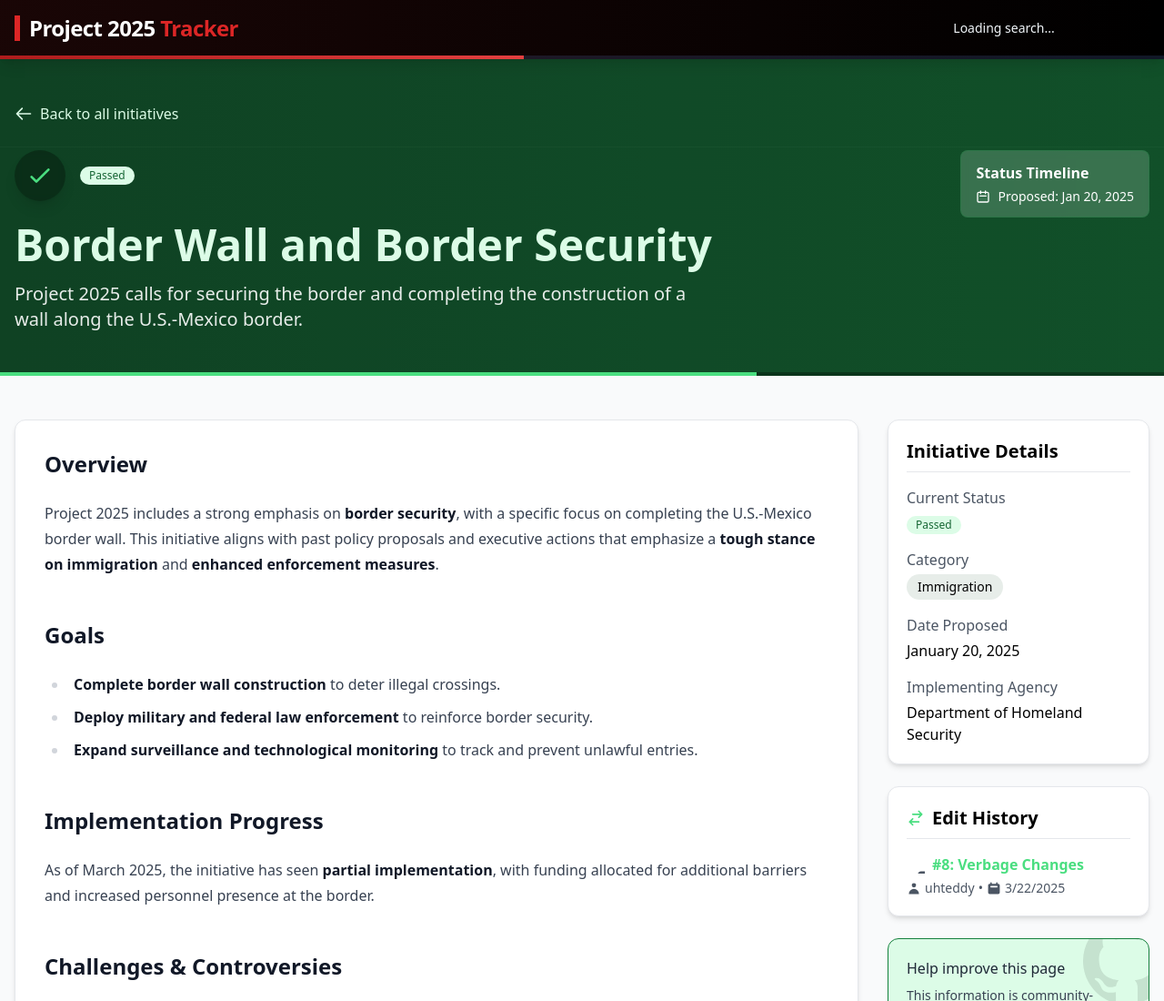
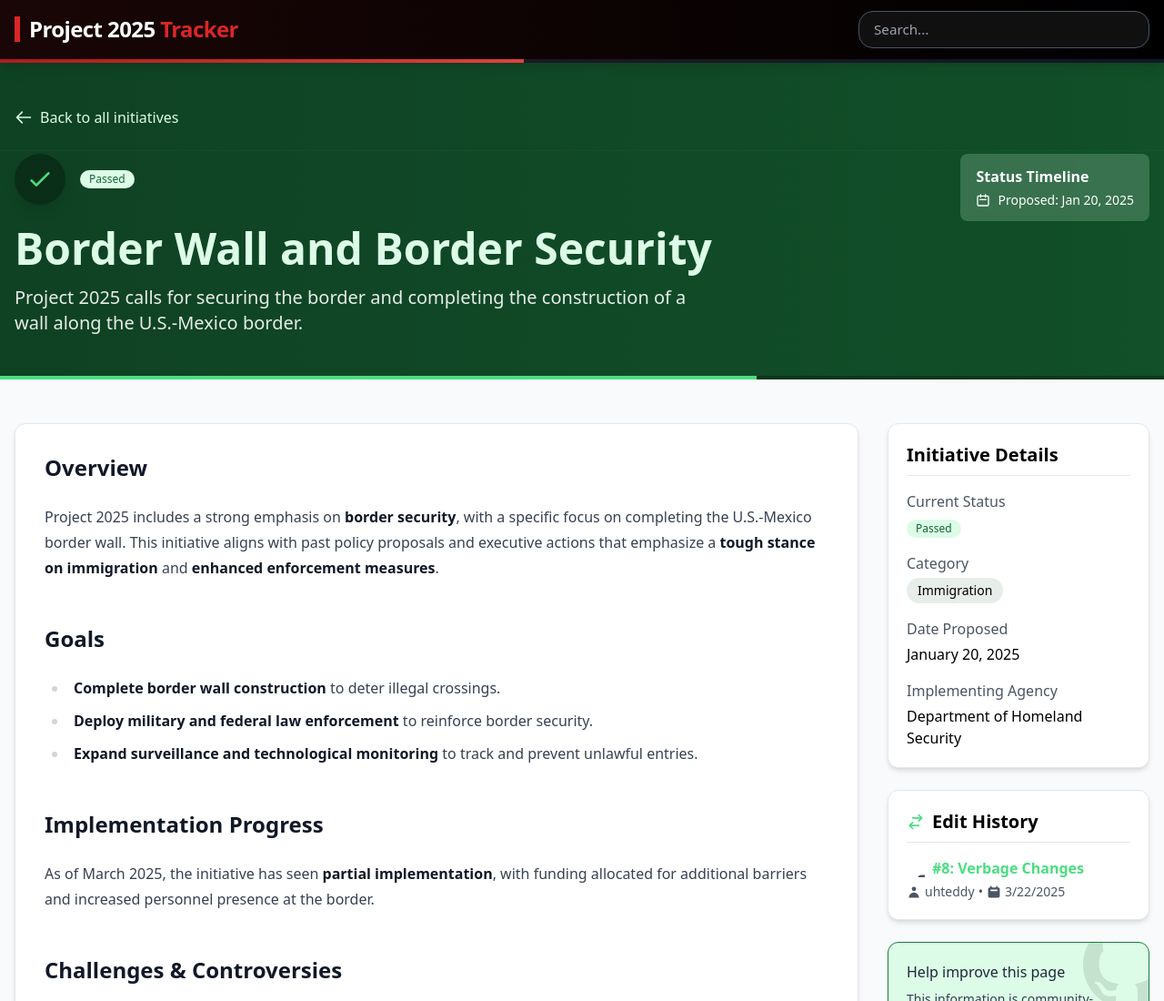
Before and after one commit to uhteddy/watch2025.org, an Astro site: page /initiatives/border-wall in a window 1280 px wide. Shown: the top 1100 px of the page at 91% size. Built offline with nearby package versions, Linux system fonts and the light colour scheme; Astro itself is replaced by a stand-in of ours.

Commit message:
Mobile support

```diff
--- a/src/components/Search.svelte
+++ b/src/components/Search.svelte
@@ -29,7 +29,16 @@
   <div class="search-container" class:active={isSearchOpen}>
     <div bind:this={searchContainer}></div>
     {#if !isLoaded}
-        <div class="loading">Loading search...</div>
+      <div class="placeholder-search">
+        <div class="placeholder-input-container">
+          <input
+            type="text"
+            class="placeholder-input"
+            placeholder="Search..."
+            disabled
+          />
+        </div>
+      </div>
     {/if}
   </div>
 </div>
@@ -45,11 +54,30 @@
       width: 100%;
     }
 
-    .loading {
-      text-align: center;
-      padding: 0.5rem;
+    /* Placeholder input styling */
+    .placeholder-search {
+      width: 100%;
+    }
+
+    .placeholder-input-container {
+      position: relative;
+      margin-bottom: 0;
+    }
+
+    .placeholder-input {
+      background-color: rgba(23, 23, 23, 0.7);
+      border: 1px solid #4b5563;
       color: #f1f5f9;
-      font-size: 0.875rem;
+      padding: 0.5rem 1rem;
+      width: 100%;
+      backdrop-filter: blur(4px);
+      border-radius: 1rem;
+      font-size: calc(16px * 0.95);
+      font-family: system-ui, sans-serif;
+    }
+
+    .placeholder-input::placeholder {
+      color: #9ca3af;
     }
 
     /* Base styling for the search UI */
--- a/src/layouts/Layout.astro
+++ b/src/layouts/Layout.astro
@@ -21,9 +21,22 @@
                     <span class="tracking-tight">Project 2025 <span class="text-red-600">Tracker</span></span>
                 </a>
 
-                <div class="md:w-72 lg:w-80">
+                <!-- Search for desktop: hidden on mobile -->
+                <div class="hidden md:block md:w-72 lg:w-80">
                     <Search client:idle />
                 </div>
+
+                <!-- Search toggle button for mobile -->
+                <button id="search-toggle" class="md:hidden p-2 bg-red-600 hover:bg-red-700 rounded-md transition-colors">
+                    <svg xmlns="http://www.w3.org/2000/svg" fill="none" viewBox="0 0 24 24" stroke-width="1.5" stroke="currentColor" class="w-5 h-5">
+                        <path stroke-linecap="round" stroke-linejoin="round" d="M21 21l-5.197-5.197m0 0A7.5 7.5 0 105.196 5.196a7.5 7.5 0 0010.607 10.607z" />
+                    </svg>
+                </button>
+            </div>
+
+            <!-- Mobile search dropdown -->
+            <div id="mobile-search" class="hidden md:hidden px-4 py-2 bg-black border-t border-gray-800">
+                <Search client:idle />
             </div>
 
             <!-- Timeline indicator bar -->
@@ -32,6 +45,16 @@
             </div>
         </header>
         <slot />
+
+        <script>
+            // Mobile search toggle functionality
+            const searchToggle = document.getElementById('search-toggle');
+            const mobileSearch = document.getElementById('mobile-search');
+
+            searchToggle?.addEventListener('click', () => {
+                mobileSearch?.classList.toggle('hidden');
+            });
+        </script>
     </body>
 </html>
 
@@ -43,4 +66,21 @@
         height: 100%;
         font-family: system-ui, sans-serif;
     }
+
+    /* Ensure search results are properly displayed on mobile */
+    :global(.pagefind-ui__drawer) {
+        max-width: 100vw;
+        width: 100%;
+        position: fixed;
+        top: auto;
+        left: 0;
+        right: 0;
+    }
+
+    @media (min-width: 768px) {
+        :global(.pagefind-ui__drawer) {
+            position: absolute;
+            max-width: none;
+        }
+    }
 </style>
```
Lines whose indentation alone changed are shown as unchanged.
